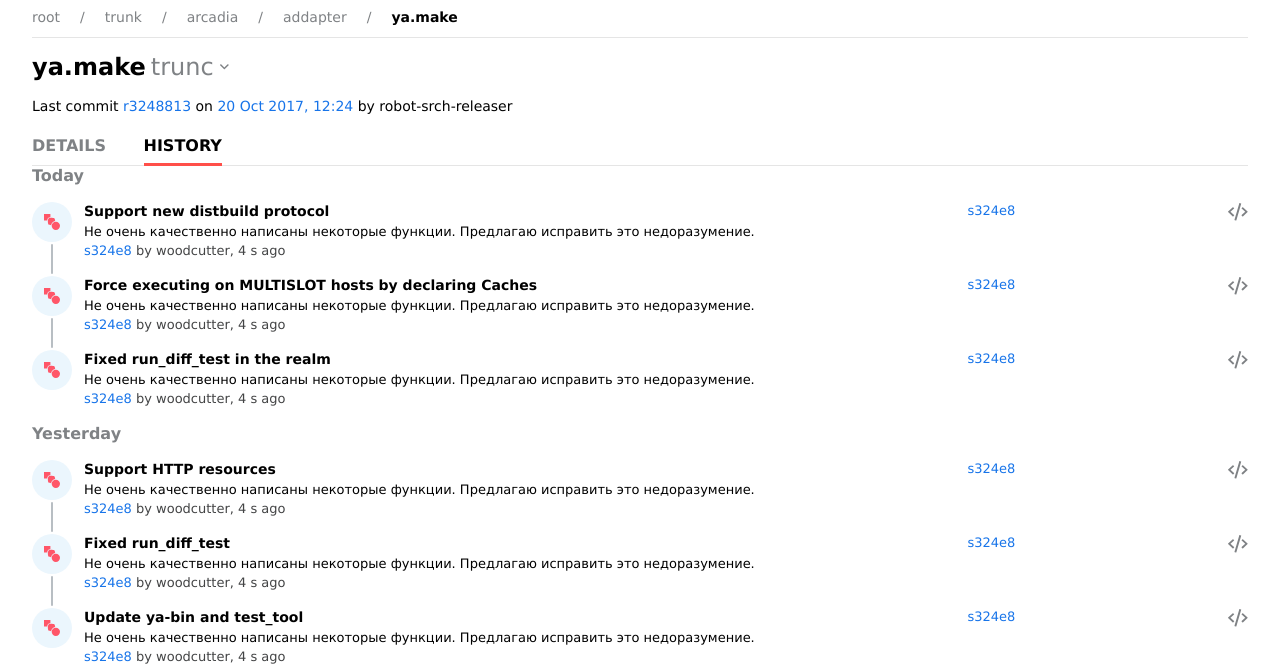
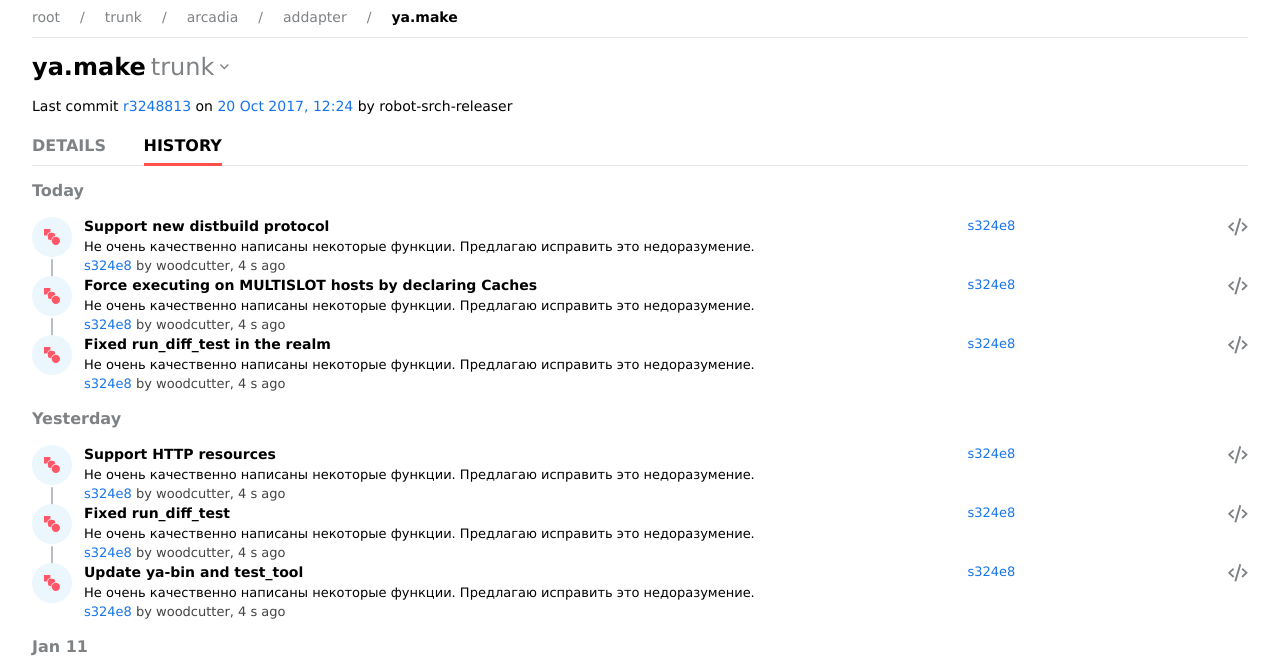
Before and after one commit to d3f38/myArcanum, a website: page src/1.6 - file-history.html in a window 1280 px wide. Shown: the part 59-729 px from the top of the page. Drawn offline with nearby package versions, Linux system fonts and the light colour scheme; files that its build step writes are made by us from their sources.

Commit message:
fix styles for 1.6

```diff
--- a/src/1.6 - file-history.html
+++ b/src/1.6 - file-history.html
@@ -50,7 +50,7 @@
             <div class="directory-name ">
                 <span class="directory-name__main ">ya.make</span>
                 <div class="directory-name__branch ">
-                    <span class="directory-name__branch-name ">trunc
+                    <span class="directory-name__branch-name ">trunk
                             <svg xmlns="http://www.w3.org/2000/svg" width="10" height="6" viewBox="0 0 10 6" fill="none" class="icon-arrow icon_margin_left">
                                 <path d="M5.12891 5.26562C5.26562 5.40234 5.45703 5.40234 5.59375 5.26562L9.64062 1.24609C9.77734 1.13672 9.77734 0.917969 9.64062 0.78125L9.09375 0.261719C8.98438 0.125 8.76562 0.125 8.62891 0.261719L5.375 3.48828L2.09375 0.261719C1.95703 0.125 1.76562 0.125 1.62891 0.261719L1.08203 0.78125C0.945312 0.917969 0.945312 1.13672 1.08203 1.24609L5.12891 5.26562Z" fill="#7F8285"/>
                                 </svg>
--- a/src/sass/style.scss
+++ b/src/sass/style.scss
@@ -780,6 +780,7 @@ $first-letter-color: #FF3029;
 /*HISTORY COMMIT*/
 
 .history-per-day {
+    padding-top: 15px;
     &__date {
         font-size: 16px;
         line-height: 20px;
@@ -793,7 +794,6 @@ $first-letter-color: #FF3029;
     display: flex;
     justify-content: space-between;
     align-items: flex-start;
-    margin-bottom: 15px;
     &:last-child &__image::after {
         content: none;
     }
```
Also changed, not shown: build/1.6 - file-history.html, build/sass/style.css.
